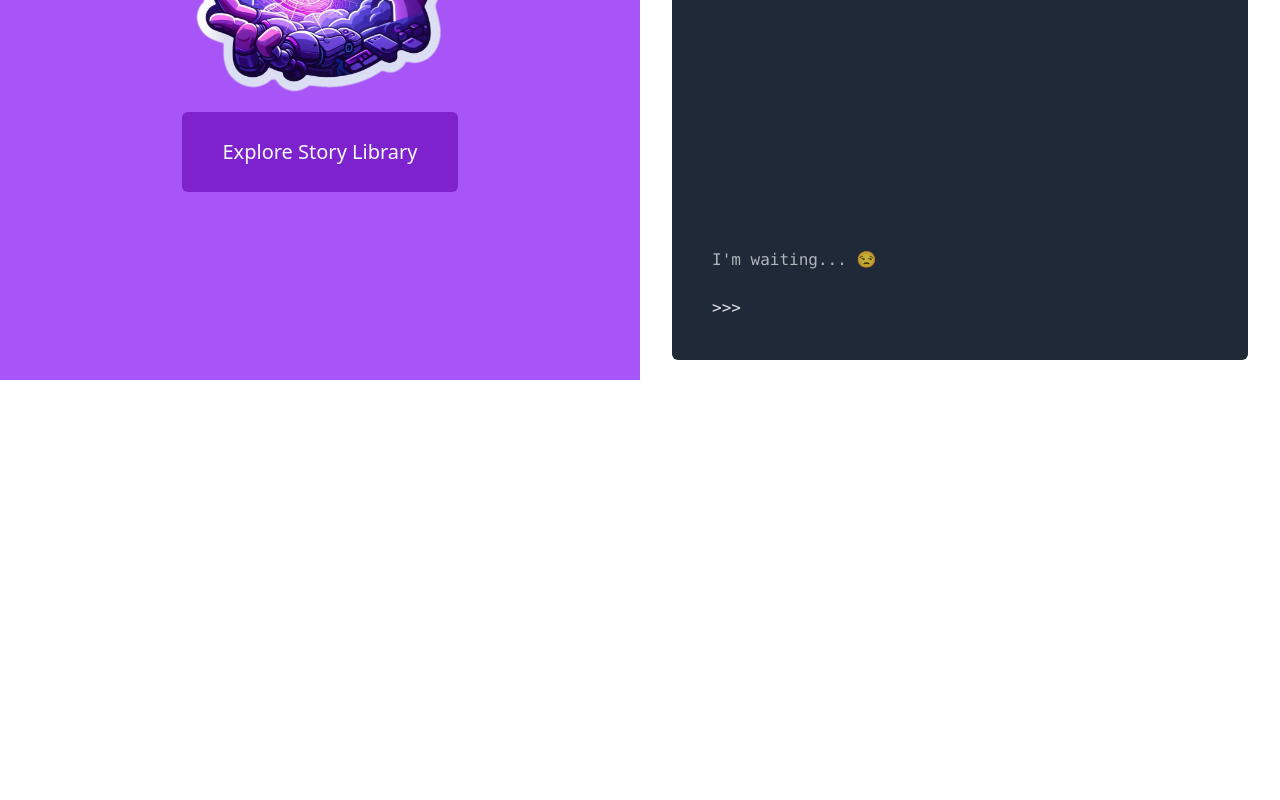
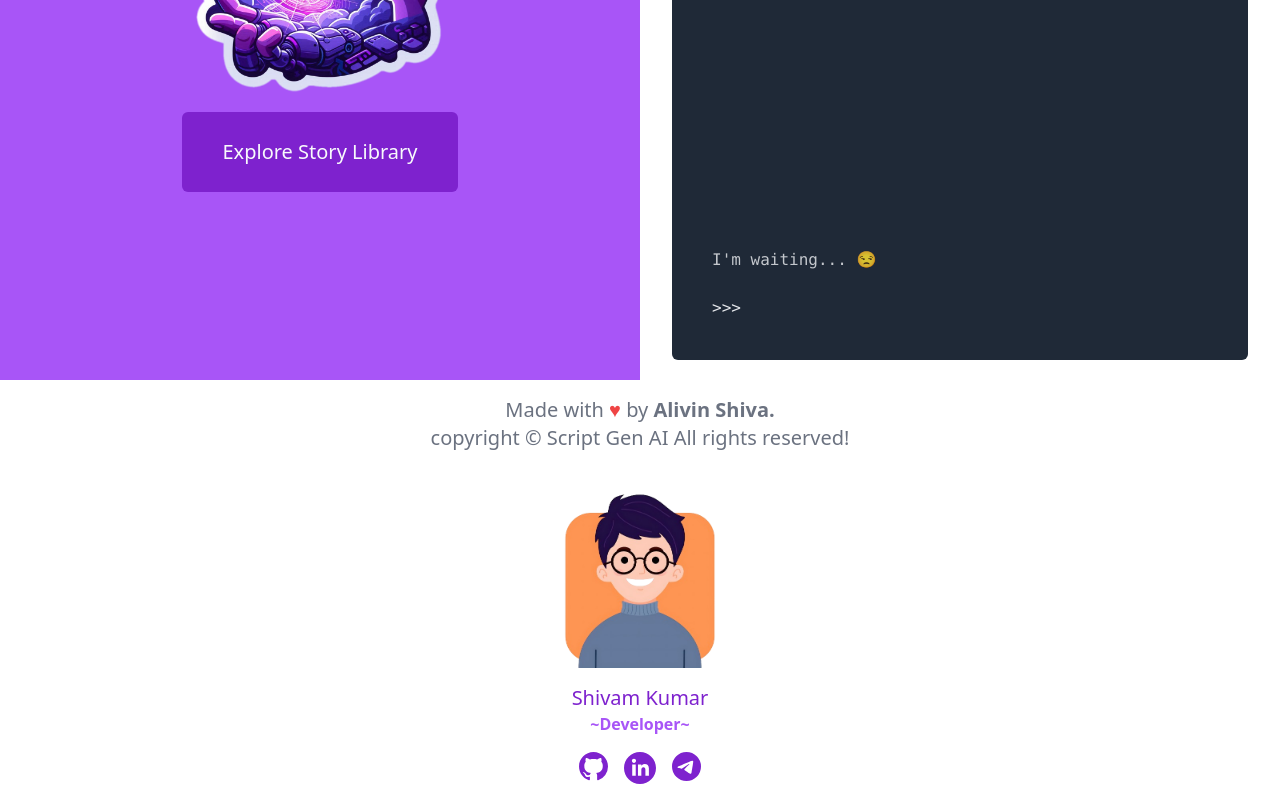
Before and after one commit to alivinshiva/Yet-another-Ai-Inn, a Next.js app: page / in a window 1280 px wide. Shown: the part 578-1378 px from the top of the page. Before the commit the page ends 958 px from the top, so only its background shows below. Built offline with nearby package versions, Linux system fonts and the light colour scheme.

Commit message:
added footer/

```diff
--- a/app/layout.tsx
+++ b/app/layout.tsx
@@ -7,8 +7,8 @@ import { Toaster } from "@/components/ui/sonner";
 const inter = Inter({ subsets: ["latin"] });
 
 export const metadata: Metadata = {
-  title: "Create Next App",
-  description: "Generated by create next app",
+  title: "Script Gen AI",
+  description: "A storytelling platform powered by AI, bringing your stories to life.",
 };
 
 export default function RootLayout({
--- a/app/page.tsx
+++ b/app/page.tsx
@@ -3,8 +3,7 @@ import logo from '@/Images/applogo.png'
 import { Button } from "@/components/ui/button";
 import Link from 'next/link'
 import Writer from "@/components/Writer";
-import Header from "@/components/Header";
-
+import Footer from "@/components/Footer";
 
 
 export default function Home() {
@@ -22,6 +21,7 @@ export default function Home() {
         {/* Writer  */}
         <Writer />
       </section>
+        <Footer/>
     </main>
 
   );
--- /dev/null
+++ b/components/Footer.tsx
@@ -0,0 +1,50 @@
+import React from 'react'
+import Image from 'next/image'
+import avatarIMG from '../public/images/img-alivin.png'
+
+function Footer() {
+  return (
+    <footer >
+        <p className="text-base lg:text-xl md:text-xl text-gray-500 mt-4 mb-4 text-center">
+          Made with  <strong className='text-red-500'> &hearts;</strong> by <strong>Alivin Shiva.</strong>
+          <br />
+          copyright &copy; Script Gen AI All rights reserved!
+        </p>
+        <div className=' flex justify-center items-center'>
+          <Image
+            src={avatarIMG}
+            alt='Avatar'
+            width={200}
+            height={150}
+          />
+        </div>
+        <div className="text-center"><h1 className="text-base lg:text-xl md:text-xl text-purple-700 mt-4 text-center "> Shivam Kumar</h1>
+          <p className=" text-purple-500"><strong> ~Developer~</strong></p>
+
+          <div className="flex space-x-4 mb-4 mt-4 justify-center ">
+            <a href="https://github.com/alivinshiva">
+              <svg xmlns="http://www.w3.org/2000/svg" width="29" height="29" fill="rgb(126 34 206)" viewBox="0 0 16 16">
+                <path d="M8 0C3.58 0 0 3.58 0 8c0 3.54 2.29 6.53 5.47 7.59.4.07.55-.17.55-.38 0-.19-.01-.82-.01-1.49-2.01.37-2.53-.49-2.69-.94-.09-.23-.48-.94-.82-1.13-.28-.15-.68-.52-.01-.53.63-.01 1.08.58 1.23.82.72 1.21 1.87.87 2.33.66.07-.52.28-.87.51-1.07-1.78-.2-3.64-.89-3.64-3.95 0-.87.31-1.59.82-2.15-.08-.2-.36-1.02.08-2.12 0 0 .67-.21 2.2.82.64-.18 1.32-.27 2-.27.68 0 1.36.09 2 .27 1.53-1.04 2.2-.82 2.2-.82.44 1.1.16 1.92.08 2.12.51.56.82 1.27.82 2.15 0 3.07-1.87 3.75-3.65 3.95.29.25.54.73.54 1.48 0 1.07-.01 1.93-.01 2.2 0 .21.15.46.55.38A8.012 8.012 0 0 0 16 8c0-4.42-3.58-8-8-8z"></path>
+              </svg>
+            </a>
+            <a href="https://x.com/alivinshiva/">
+              <svg xmlns="http://www.w3.org/2000/svg" width="32" height="32" viewBox="7.025 7.025 497.951 497.95">
+                <path fill="rgb(126 34 206)" d="M256 7.025C118.494 7.025 7.025 118.494 7.025 256S118.494 504.975 256 504.975 504.976 393.506 504.976 256C504.975 118.494 393.504 7.025 256 7.025zm-66.427 369.343h-54.665V199.761h54.665v176.607zM161.98 176.633c-17.853 0-32.326-14.591-32.326-32.587 0-17.998 14.475-32.588 32.326-32.588s32.324 14.59 32.324 32.588c.001 17.997-14.472 32.587-32.324 32.587zm232.45 199.735h-54.4v-92.704c0-25.426-9.658-39.619-29.763-39.619-21.881 0-33.312 14.782-33.312 39.619v92.704h-52.43V199.761h52.43v23.786s15.771-29.173 53.219-29.173c37.449 0 64.257 22.866 64.257 70.169l-.001 111.825z">
+
+                </path>
+              </svg>
+            </a>
+            <a href="https://telegram.me/alivinshiva">
+              <svg xmlns="http://www.w3.org/2000/svg" width="29" height="29" fill="rgb(126 34 206)" viewBox="0 0 16 16" >
+                <path d="M16 8A8 8 0 1 1 0 8a8 8 0 0 1 16 0zM8.287 5.906c-.778.324-2.334.994-4.666 2.01-.378.15-.577.298-.595.442-.03.243.275.339.69.47l.175.055c.408.133.958.288 1.243.294.26.006.549-.1.868-.32 2.179-1.471 3.304-2.214 3.374-2.23.05-.012.12-.026.166.016.047.041.042.12.037.141-.03.129-1.227 1.241-1.846 1.817-.193.18-.33.307-.358.336a8.154 8.154 0 0 1-.188.186c-.38.366-.664.64.015 1.088.327.216.589.393.85.571.284.194.568.387.936.629.093.06.183.125.27.187.331.236.63.448.997.414.214-.02.435-.22.547-.82.265-1.417.786-4.486.906-5.751a1.426 1.426 0 0 0-.013-.315.337.337 0 0 0-.114-.217.526.526 0 0 0-.31-.093c-.3.005-.763.166-2.984 1.09z">
+                </path>
+              </svg>
+            </a>
+          </div>
+        </div>
+
+      </footer>
+  )
+}
+
+export default Footer
```
Also changed, not shown: public/images/img-alivin.png (added).
